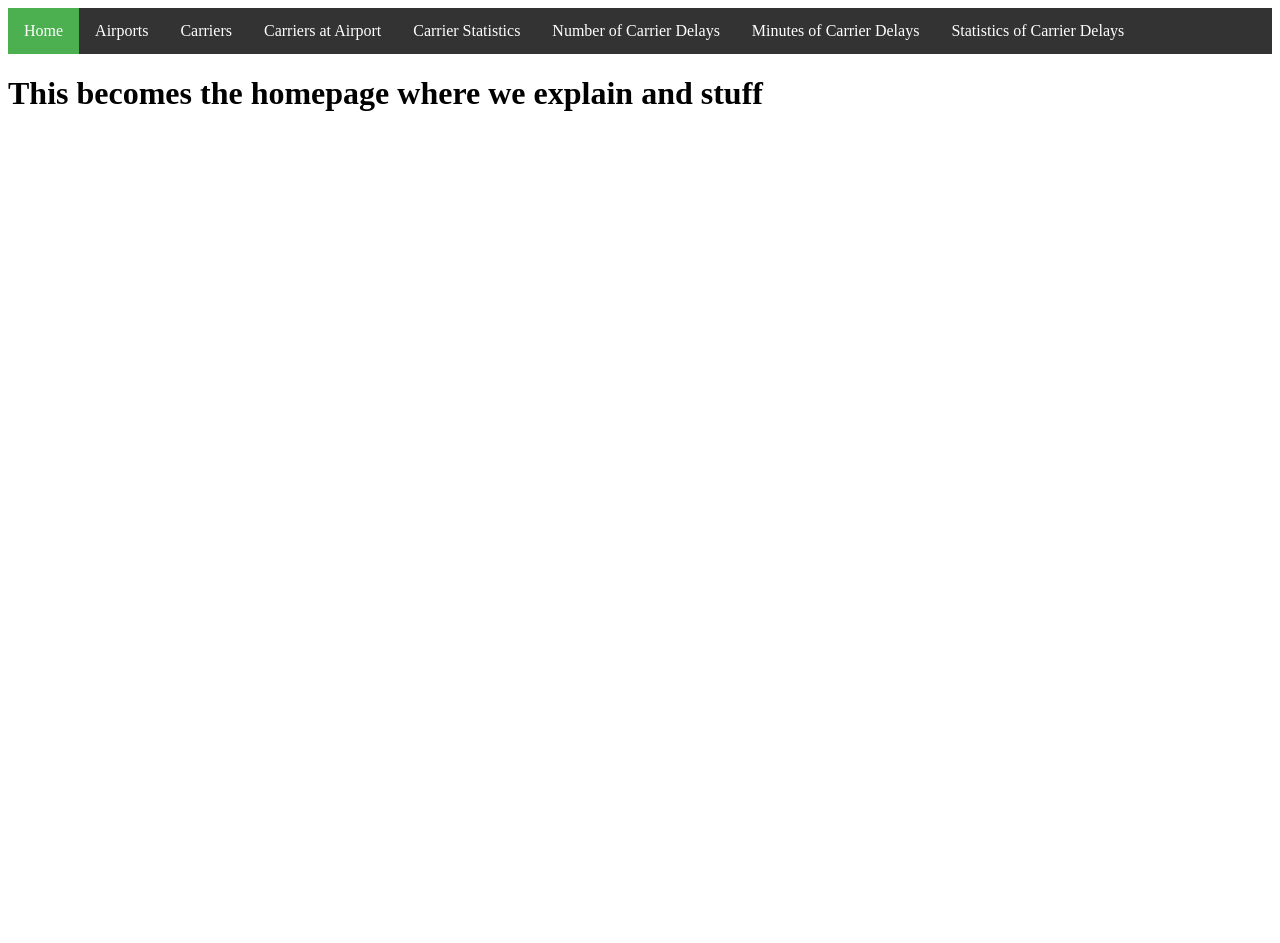
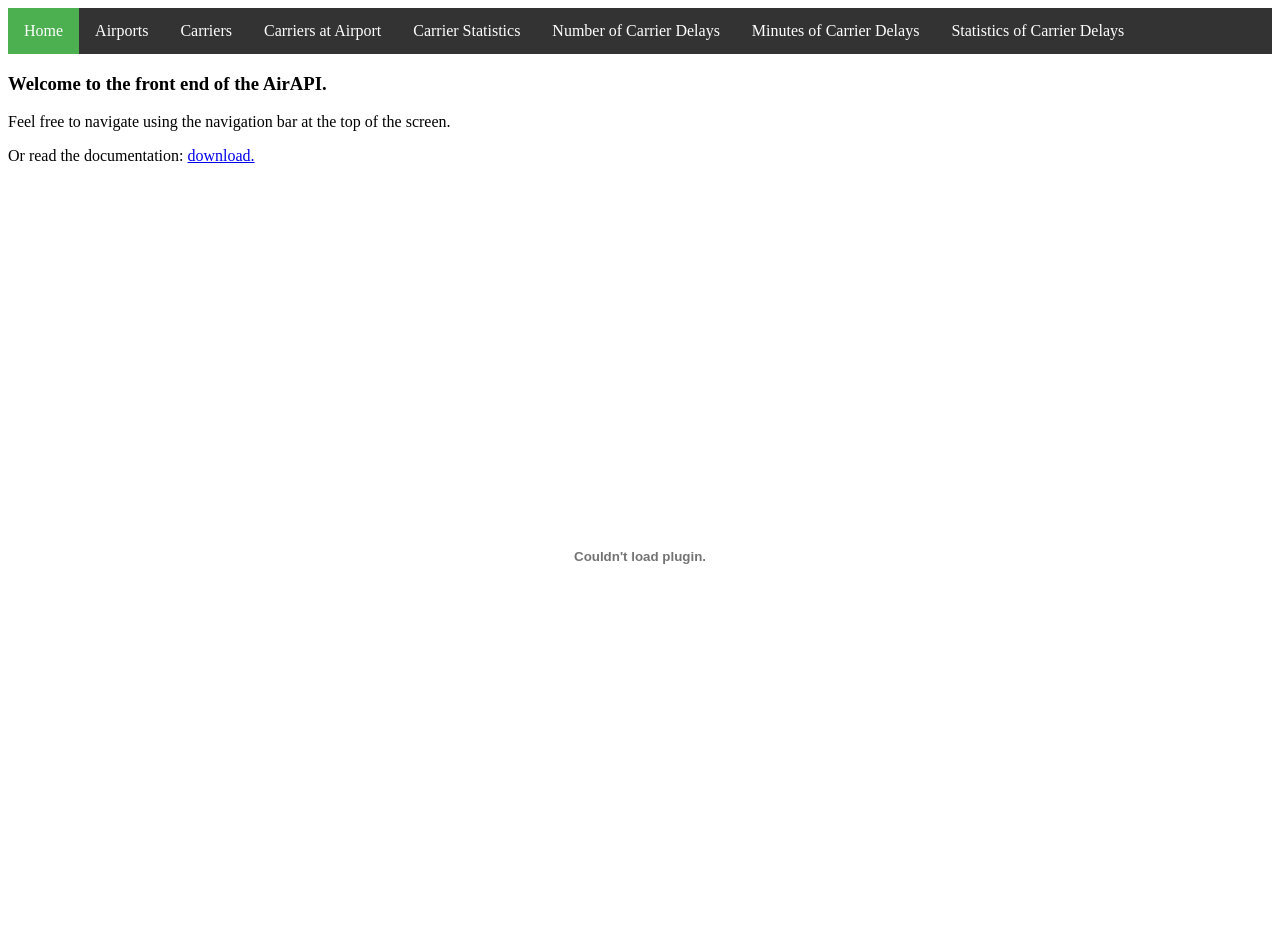
Before and after one commit to SinasAppel/WebEngineering, a Django app: page / in a window 1280 px wide. Before the commit the page ends 111 px from the top, so only its background shows below. Run offline with Django 3.2, Linux system fonts and the light colour scheme.

Commit message:
Added the home page

```diff
--- a/airapi/static/css/homepage.css
+++ b/airapi/static/css/homepage.css
@@ -25,3 +25,6 @@
 .active {
   background-color: #4CAF50;
 }
+
+.pdf {
+}
--- a/airapi/templates/frontend/index.html
+++ b/airapi/templates/frontend/index.html
@@ -1,4 +1,13 @@
 {% extends 'base.html' %}
 {% block content %}
-<h1>This becomes the homepage where we explain and stuff</h1>
+<h3>Welcome to the front end of the AirAPI. </h3>
+<p>
+    Feel free to navigate using the navigation bar at the top of the screen.
+</p>
+<p>
+    Or read the documentation: <a href="static/documentation.pdf">download.</a>
+</p>
+<div style="height:100%" class="pdf">
+    <embed src="static/documentation.pdf" type="application/pdf" width="100%" height="750px" />
+</div>
 {% endblock %}
```
Also changed, not shown: 1 other file.
